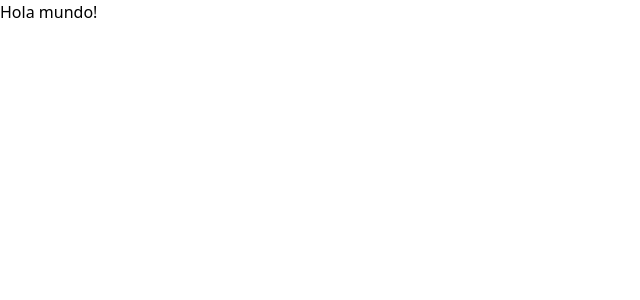
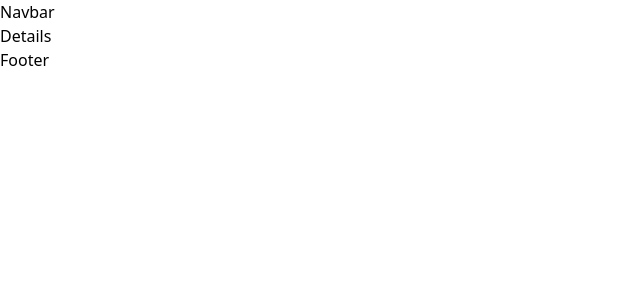
Before and after one commit to itsbalexy-rockstar/TECH_CHALLENGE_BRAYANYEPES, a React (Vite) app: page /details/1 in a window 1280 px wide. Shown: the top 300 px of the page, without its empty margins (0-640 px from the left). Built offline with nearby package versions, Linux system fonts and the light colour scheme.

Commit message:
react-router-dom

```diff
--- a/src/App.jsx
+++ b/src/App.jsx
@@ -1,5 +1,23 @@
+import { Routes, Route } from "react-router-dom";
+import Details from "./app/components/Details";
+import Footer from "./app/components/Footer";
+import Form from "./app/components/Form";
+import List from "./app/components/List";
+import Navbar from "./app/components/Navbar";
+
 function App() {
-  return <div className="App">Hola mundo!</div>;
+  return (
+    <div className="App">
+      <Navbar />
+      <Routes>
+        <Route path="/" element={<List />} />
+        <Route path="/form" element={<Form />} />
+        <Route path="/form/:uuid" element={<Form />} />
+        <Route path="/details/:uuid" element={<Details />} />
+      </Routes>
+      <Footer />
+    </div>
+  );
 }
 
 export default App;
--- /dev/null
+++ b/src/app/components/Details.jsx
@@ -0,0 +1,7 @@
+import React from "react";
+
+const Details = () => {
+  return <div>Details</div>;
+};
+
+export default Details;
--- /dev/null
+++ b/src/app/components/Footer.jsx
@@ -0,0 +1,7 @@
+import React from "react";
+
+const Footer = () => {
+  return <div>Footer</div>;
+};
+
+export default Footer;
--- /dev/null
+++ b/src/app/components/Form.jsx
@@ -0,0 +1,7 @@
+import React from "react";
+
+const Form = () => {
+  return <div>Form</div>;
+};
+
+export default Form;
--- /dev/null
+++ b/src/app/components/List.jsx
@@ -0,0 +1,7 @@
+import React from "react";
+
+const List = () => {
+  return <div>List</div>;
+};
+
+export default List;
--- /dev/null
+++ b/src/app/components/ListItem.jsx
@@ -0,0 +1,7 @@
+import React from "react";
+
+const ListItem = () => {
+  return <div>ListItem</div>;
+};
+
+export default ListItem;
--- /dev/null
+++ b/src/app/components/Navbar.jsx
@@ -0,0 +1,7 @@
+import React from "react";
+
+const Navbar = () => {
+  return <div>Navbar</div>;
+};
+
+export default Navbar;
--- a/src/main.jsx
+++ b/src/main.jsx
@@ -2,9 +2,12 @@ import React from "react";
 import ReactDOM from "react-dom/client";
 import App from "./App";
 import "./index.css";
+import { BrowserRouter } from "react-router-dom";
 
 ReactDOM.createRoot(document.getElementById("root")).render(
   <React.StrictMode>
-    <App />
+    <BrowserRouter>
+      <App />
+    </BrowserRouter>
   </React.StrictMode>
 );
```
